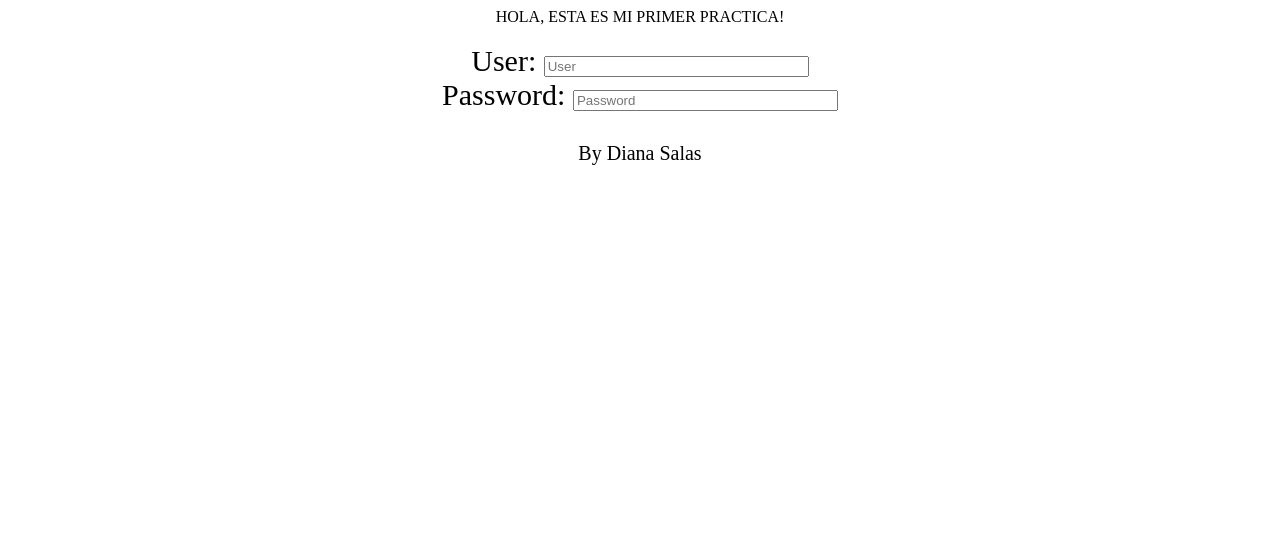
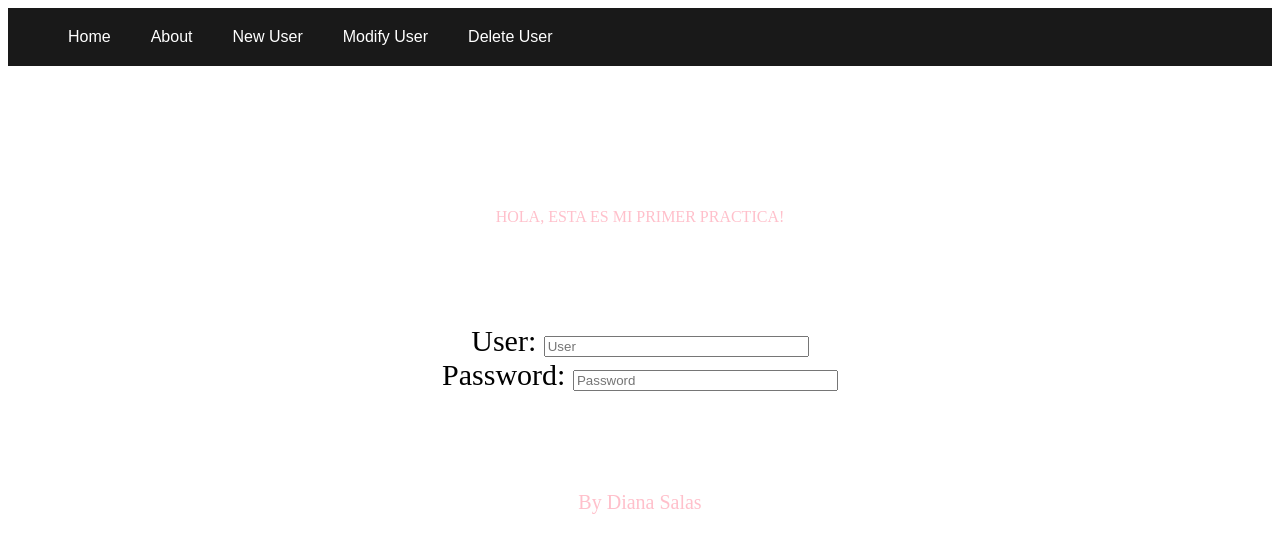
Before and after one commit to dianasalas/ProyectoTech, a plain HTML site: page index.html in a window 1280 px wide. Drawn offline with Linux system fonts and the light colour scheme.

Commit message:
Ultimas modificaciones

```diff
--- a/index.html
+++ b/index.html
@@ -1,9 +1,57 @@
 <html>
 	<head>
 	<title>Practica 1</title>
+	<style>
+		form {
+		  padding-top: 80px;
+		}
+		header {
+		  background: rgba(0,0,0,0.9);
+		  width: 100%;
+		  position: center;
+		  z-index: 100;
+		}
+		nav {
+		  float: center;
+		}
+
+		nav ul {
+		  list-style: none;
+		  overflow: hidden;
+		}
+
+		nav ul li {
+		  float: left;
+		  font-family: Arial, sans-serif;
+		  font-size: 16px;
+		}
+
+		nav ul li a {
+		  display: block;
+		  padding: 20px;
+		  color: #fff;
+		  text-decoration: none;
+		}
+
+		nav ul li:hover {
+		  background: pink;
+		}
+	</style>
 	</head>
 	<body>
-		<center>HOLA, ESTA ES MI PRIMER PRACTICA!<br><br></center>
+		<header>
+			<nav style="center">
+				<ul>
+					<li><a href="index.html">Home</a></li>
+					<li><a href="about.html">About</a></li>
+					<li><a href="new.html">New User</a></li>
+					<li><a href="modify.html">Modify User</a></li>
+					<li><a href="delete.html">Delete User</a></li>
+				</ul>
+			</nav>
+		</header>
+		<br><br><br><br><br><br><br>
+		<center style="color:pink">HOLA, ESTA ES MI PRIMER PRACTICA!<br><br></center>
 		<form style="font-size:30px"><center>
 		User: <input type="text" name="user" size="30" placeholder="User"><br>
 
@@ -11,7 +59,7 @@
 		</center>
 		</form>
 
-		<center><div style="font-size:20px">
+		<center><div style="font-size:20px; color:pink"><br><br><br>
 		By Diana Salas
 		</div></center>
 	</body>
```
Also changed, not shown: about.html (+1 -1 lines), delete.html (+2 -2 lines), modify.html (+2 -2 lines).
